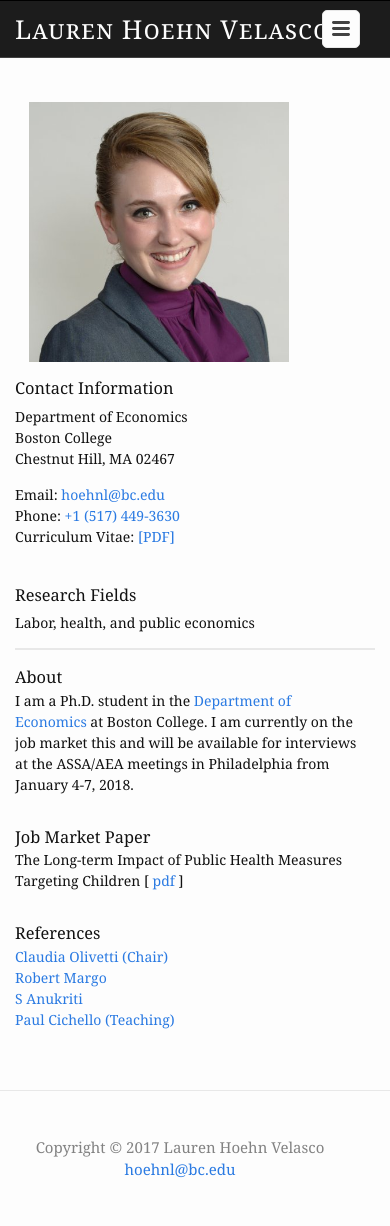
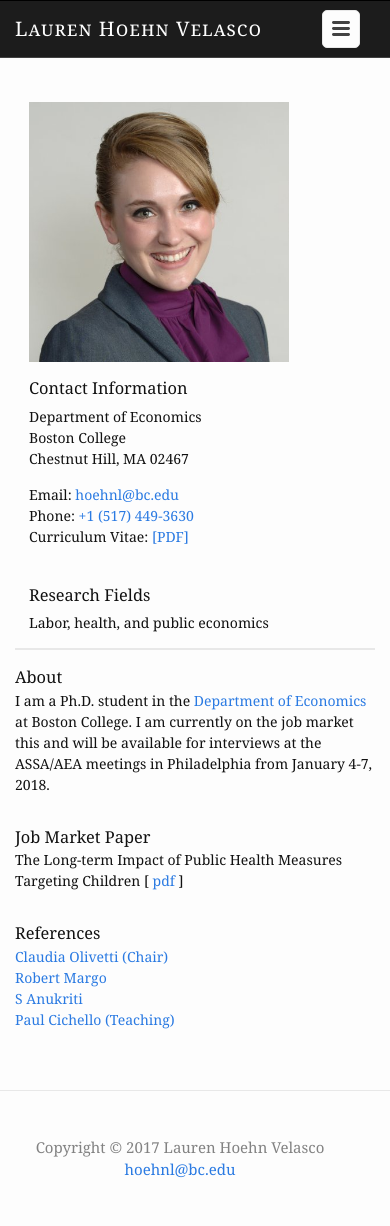
Before and after one commit to germsvel/lhv, a Jekyll site: the page built from index.html, in a window 390 px wide. Built offline with Jekyll 4.4.1, drawn with Linux system fonts in a browser that asks for light colours.

Commit message:
Fix width for mobile devices

```diff
--- a/_sass/_components.scss
+++ b/_sass/_components.scss
@@ -8,6 +8,10 @@
 
   h3 {
     margin-bottom: 5px;
+  }
+
+  @include media-query($on-palm) {
+    margin-left: 1em;
   }
 }
 
@@ -24,6 +28,10 @@
   width: 260px;
   height: 260px;
   margin: 0 1em 1em 0;
+
+  @include media-query($on-palm) {
+    margin: 1em;
+  }
 }
 
 .research-paper {
@@ -36,7 +44,7 @@
 }
 
 .summary-info {
-  width: $content-width * 0.875;
+  max-width: $content-width * 0.875;
 
   h3 {
     margin-bottom: 0;
@@ -45,17 +53,14 @@
   p {
     margin-bottom: $spacing-unit;
   }
+
+  @include media-query($on-palm) {
+    margin: auto;
+  }
 }
 
 @include media-query($on-laptop) {
 }
 
 @include media-query($on-palm) {
-  .summary-info {
-    width: 350px;
-  }
-
-  .profile-img {
-    margin: 1em;
-  }
 }
--- a/_sass/_layout.scss
+++ b/_sass/_layout.scss
@@ -27,6 +27,10 @@
     &,
     &:visited {
         color: $background-color;
+    }
+
+    @include media-query($on-palm) {
+      font-size: 20px;
     }
 }
 
```
